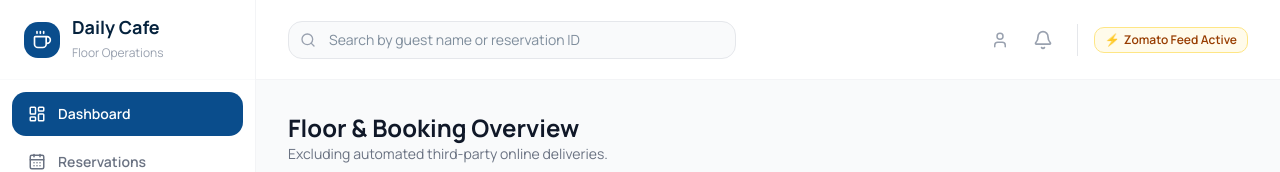
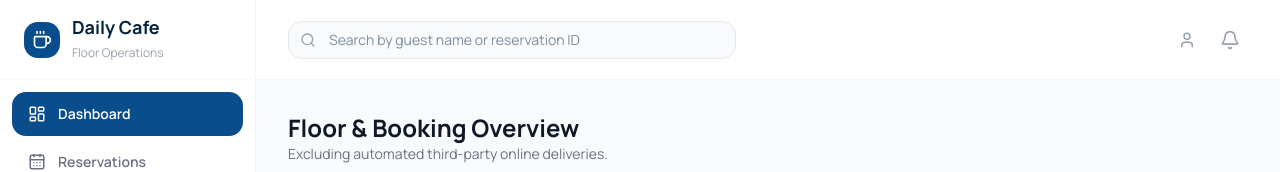
Before and after one commit to upasana-nayak307/Cafe_Heaven, a React (Vite) app in the folder frontend/cafe/: page /admin in a window 1280 px wide. Shown: the top 172 px of the page. Built offline with nearby package versions, Linux system fonts and the light colour scheme; no server answers; sample sign-in values are in the browser's storage.

Commit message:
fix UI issue

```diff
--- a/frontend/cafe/src/admin/navbar.jsx
+++ b/frontend/cafe/src/admin/navbar.jsx
@@ -155,19 +155,6 @@ export default function TopHeader({ placeholder, onMenuButtonClick, showSearch }
           </div>
         </div>
 
-        <div className="h-5 sm:h-8 w-px bg-gray-200"></div>
-
-        {/* ZOMATO BADGE (Responsive for both Mobile & Desktop) */}
-        <a
-          href="https://www.zomato.com/bhubaneswar/the-cafe-heaven-gajapati-nagar-bhubaneshwar"
-          target="_blank"
-          rel="noopener noreferrer"
-          className="inline-flex items-center gap-1 text-[11px] sm:text-xs font-semibold px-2 sm:px-2.5 py-1 bg-amber-50 text-amber-800 rounded-lg border border-amber-200 shrink-0 hover:bg-amber-100 transition-colors"
-        >
-          <span>⚡</span>
-          <span className="sm:hidden">Zomato</span>
-          <span className="hidden sm:inline">Zomato Feed Active</span>
-        </a>
       </div>
     </header>
   );
```
